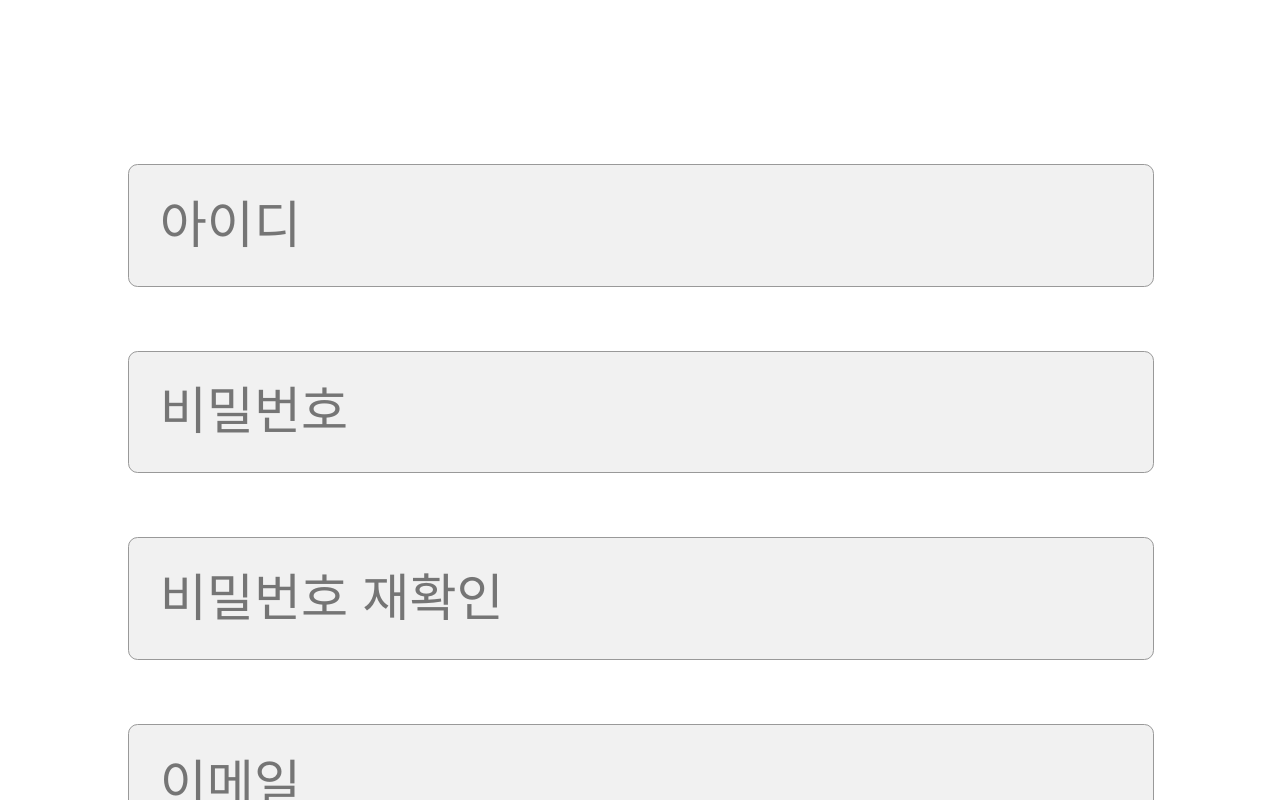
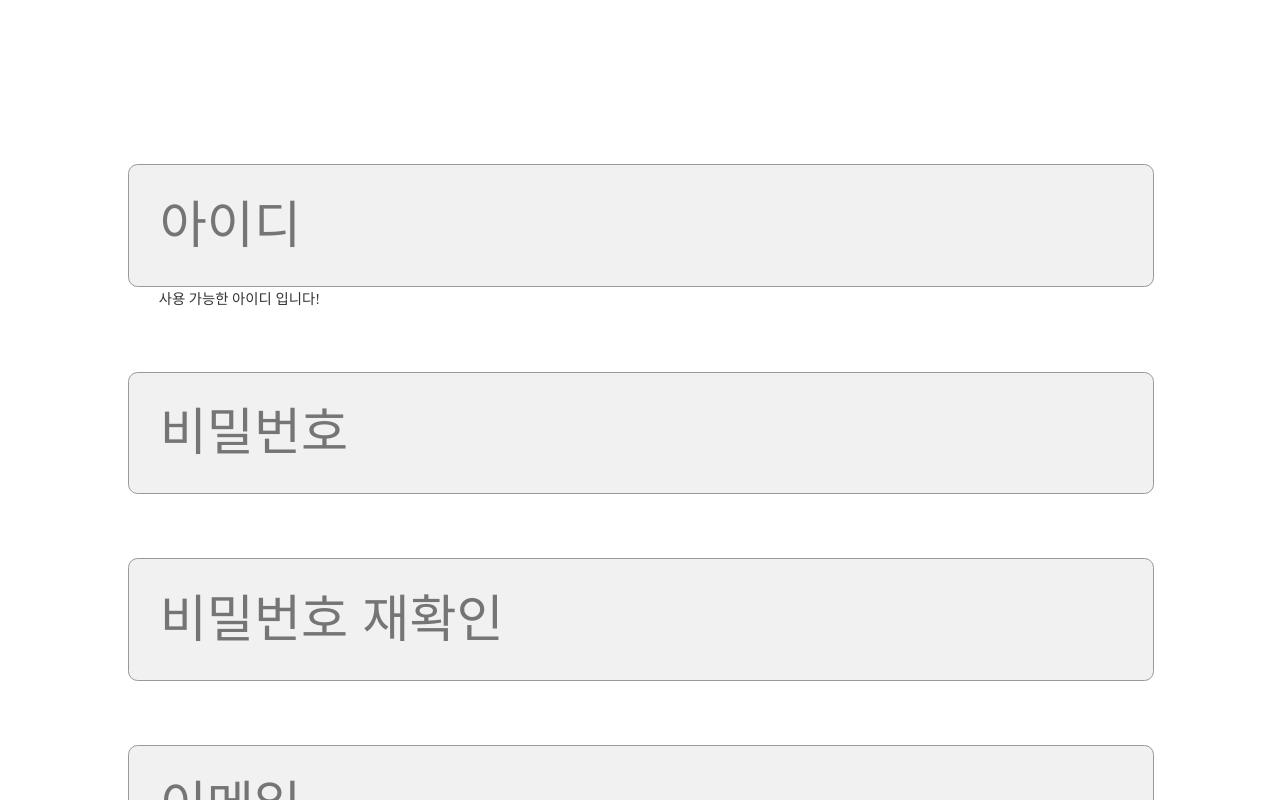
Before and after one commit to rlawodus70/Healin_Project, a React (Create React App) app: page / in a window 1280 px wide. Both pictures are taken after a click on the element "손님, 회원 등록 하시겠어요?". Shown: the part 591-1391 px from the top of the page. Built offline with nearby package versions, Linux system fonts and the light colour scheme; no server answers.

Commit message:
Complate idCheck Func...
but, not designed

```diff
--- a/src/css/login.css
+++ b/src/css/login.css
@@ -60,6 +60,11 @@ body {
     margin-top: 5vw;
     background-color: #f1f1f1;
 }
+.input > label {
+    font-size: .9rem;
+    color: #333;
+    padding-left: 3%;
+}
 /* signUp */
 .signup {
     width: 100%;
--- a/src/js/login.js
+++ b/src/js/login.js
@@ -113,6 +113,7 @@ class login extends Component {
                 :   <div className='signup'>
                         <div className='input'>
                             <input type='text' placeholder='아이디' onChange={this.handleChange} name='id'></input>
+                            <label>{this.state.idCheck === 1 ? '아이디가 존재합니다.' : '사용 가능한 아이디 입니다!'}</label>
                             <input type='password' placeholder='비밀번호' onChange={this.handleChange} onFocus={this.idCheck} name='pw'></input>
                             <input type='password' placeholder='비밀번호 재확인'></input>
                             <input type='text' placeholder='이메일' onChange={this.handleChange} name='email'></input>
```
